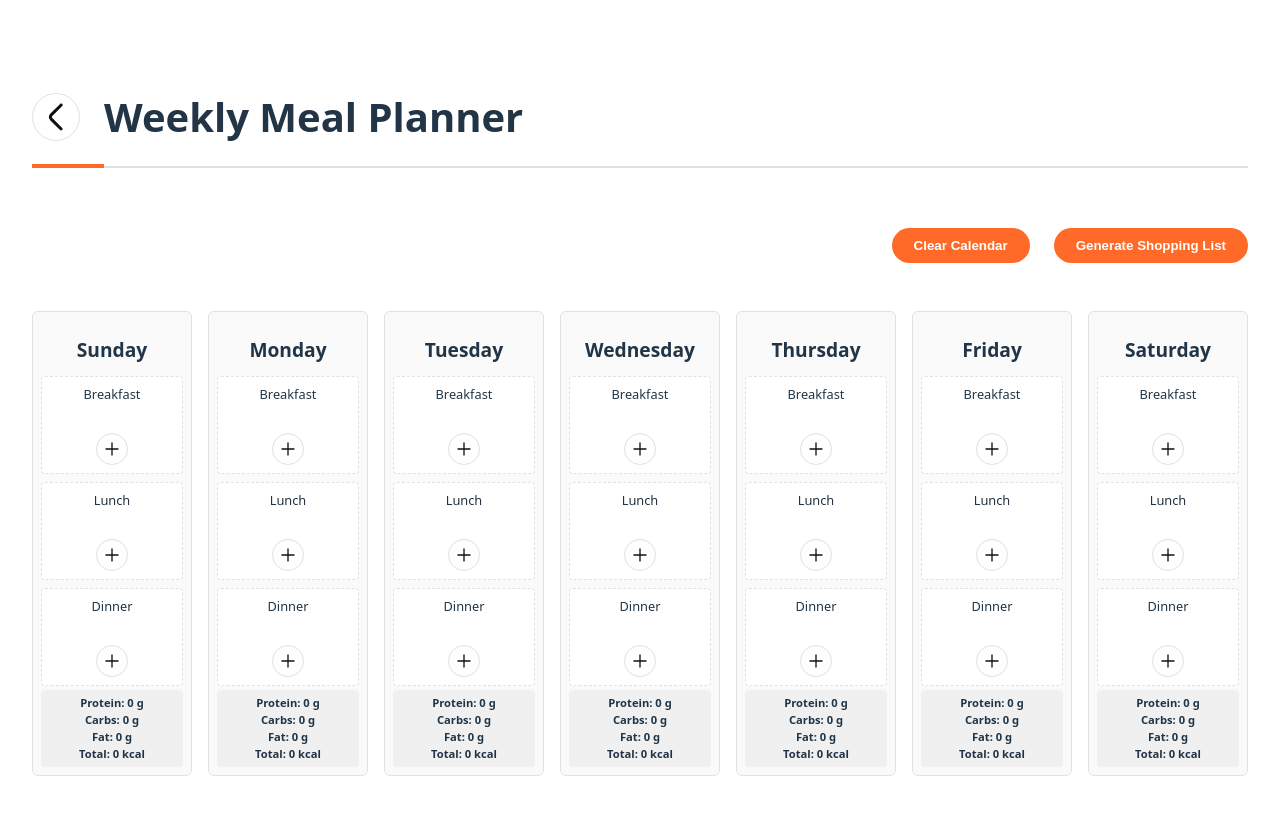
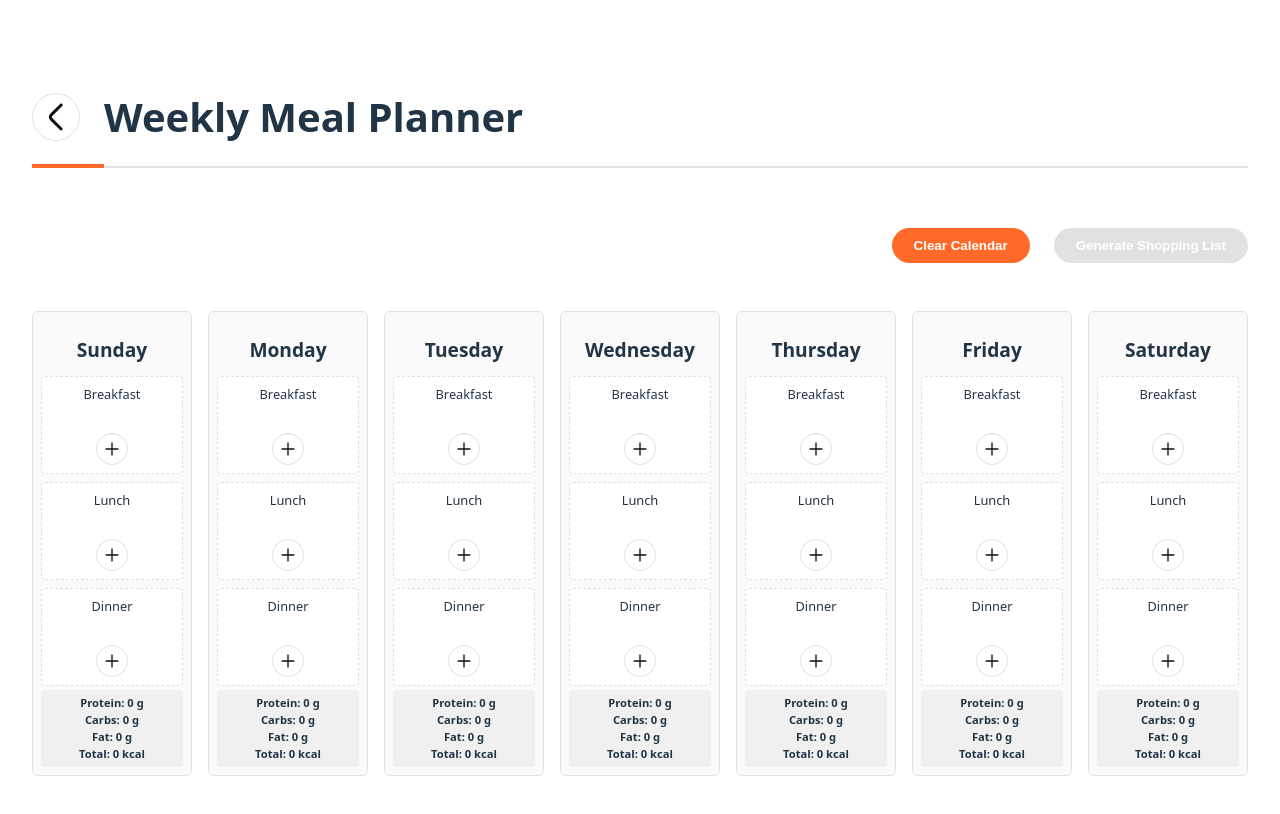
Before and after one commit to guivezula/recipe-meal-dashboard, a React (Vite) app: page /meal-plan in a window 1280 px wide. Shown: the top 814 px of the page. Built offline with nearby package versions, Linux system fonts and the light colour scheme.

Commit message:
disable generate button when no meal

```diff
--- a/src/pages/MealPlan/MealPlan.tsx
+++ b/src/pages/MealPlan/MealPlan.tsx
@@ -36,7 +36,9 @@ function MealPlan() {
       </Header>
       <div className={`${CLASS_NAME}__actions`}>
         <Button onClick={handleClearCalendar}>Clear Calendar</Button>
-        <Button onClick={handleGenerateShopping}>Generate Shopping List</Button>
+        <Button disabled={meals.length <= 0} onClick={handleGenerateShopping}>
+          Generate Shopping List
+        </Button>
       </div>
       <CalendarGrid />
     </div>
```
